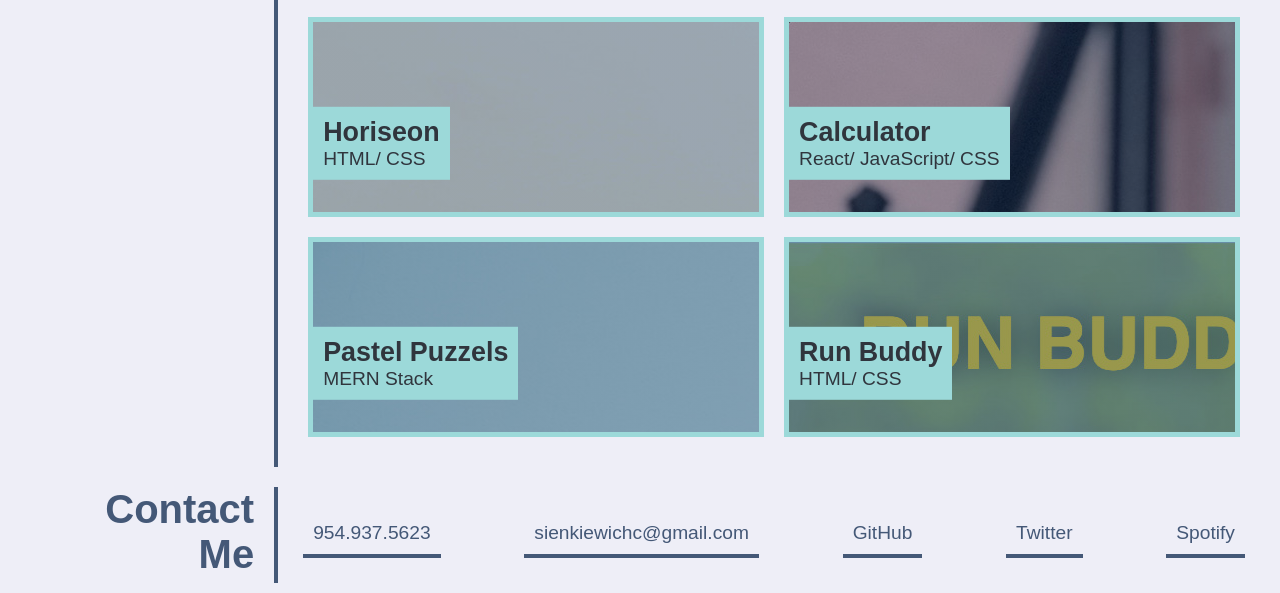
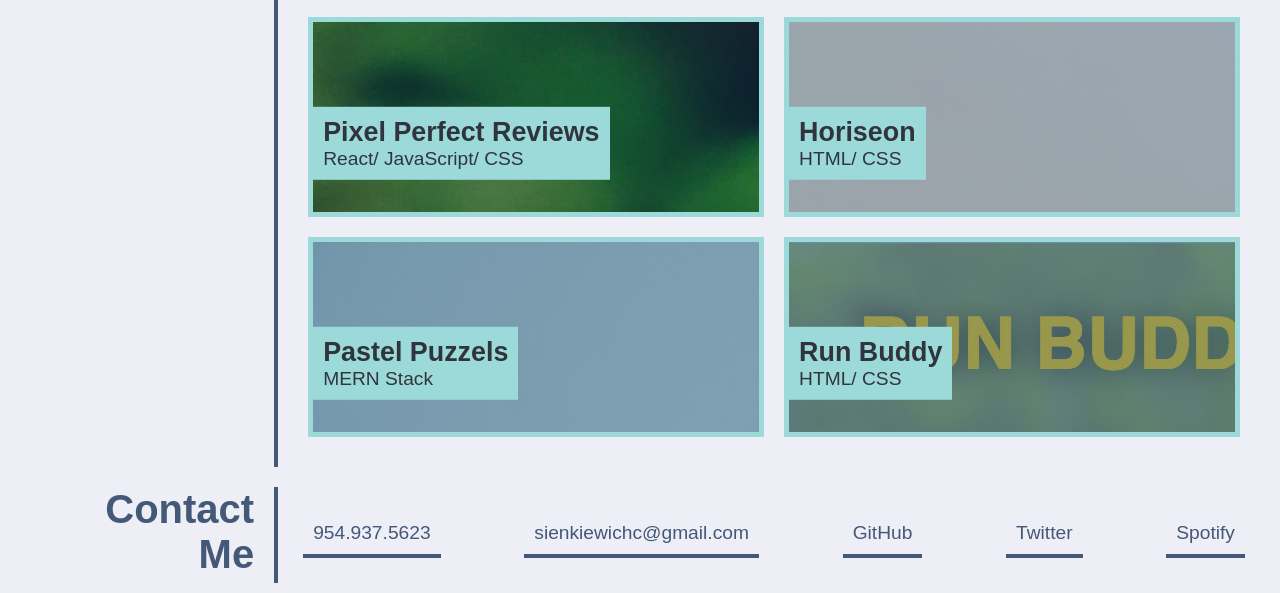
Before and after one commit to SienkC/Portfolio, a plain HTML site: page index.html in a window 1280 px wide. Shown: the part 1139-1732 px from the top of the page. Drawn offline with Linux system fonts and the light colour scheme.

Commit message:
Added pixel perfect reviews

```diff
--- a/assets/css/style.css
+++ b/assets/css/style.css
@@ -194,12 +194,12 @@
 
 /* Adds image with filter */
 #calculator{
-    background-image: linear-gradient(var(--workFilter),var(--workFilter)), url(../images/02-portfolio-2.jpg);
+    background-image: linear-gradient(var(--workFilter),var(--workFilter)), url(../images/aqueous-garden-21223-0843a25d5cd3.herokuapp.com_games_7343.png);
 }
 
 /* Remove color filter on hover */
 #calculator:hover{
-    background-image: url(../images/02-portfolio-2.jpg);
+    background-image: url(../images/aqueous-garden-21223-0843a25d5cd3.herokuapp.com_games_7343.png);
 }
 
 /* Adds image with filter */
--- a/index.html
+++ b/index.html
@@ -70,18 +70,18 @@
                             <p>HTML/ CSS/ JavaScript/ API</p>
                         </div>
                     </a>
+                    <!-- Calculator -->
+                    <a href="https://aqueous-garden-21223-0843a25d5cd3.herokuapp.com/" id="calculator" class="smallEx">
+                        <div class="workLabel">
+                            <h4>Pixel Perfect Reviews</h4>
+                            <p>React/ JavaScript/ CSS</p>
+                        </div>
+                    </a>
                     <!-- LED Wall -->
                     <a href="https://sienkc.github.io/Horiseon/" id="horiseon" class="smallEx">
                         <div class="workLabel">
                             <h4>Horiseon</h4>
                             <p>HTML/ CSS</p>
-                        </div>
-                    </a>
-                    <!-- Calculator -->
-                    <a href="https://img.freepik.com/free-vector/coming-soon-background-with-focus-spot-lights_1017-25513.jpg?w=740&t=st=1687884406~exp=1687885006~hmac=6d06fcf8b31938595792312ececa438abe371b4319f6f8c8ebd28bf7614c903b" id="calculator" class="smallEx">
-                        <div class="workLabel">
-                            <h4>Calculator</h4>
-                            <p>React/ JavaScript/ CSS</p>
                         </div>
                     </a>
                     <!-- Pastel Puzzels -->
```
Also changed, not shown: assets/images/aqueous-garden-21223-0843a25d5cd3.herokuapp.com_games_7343.png (added).
